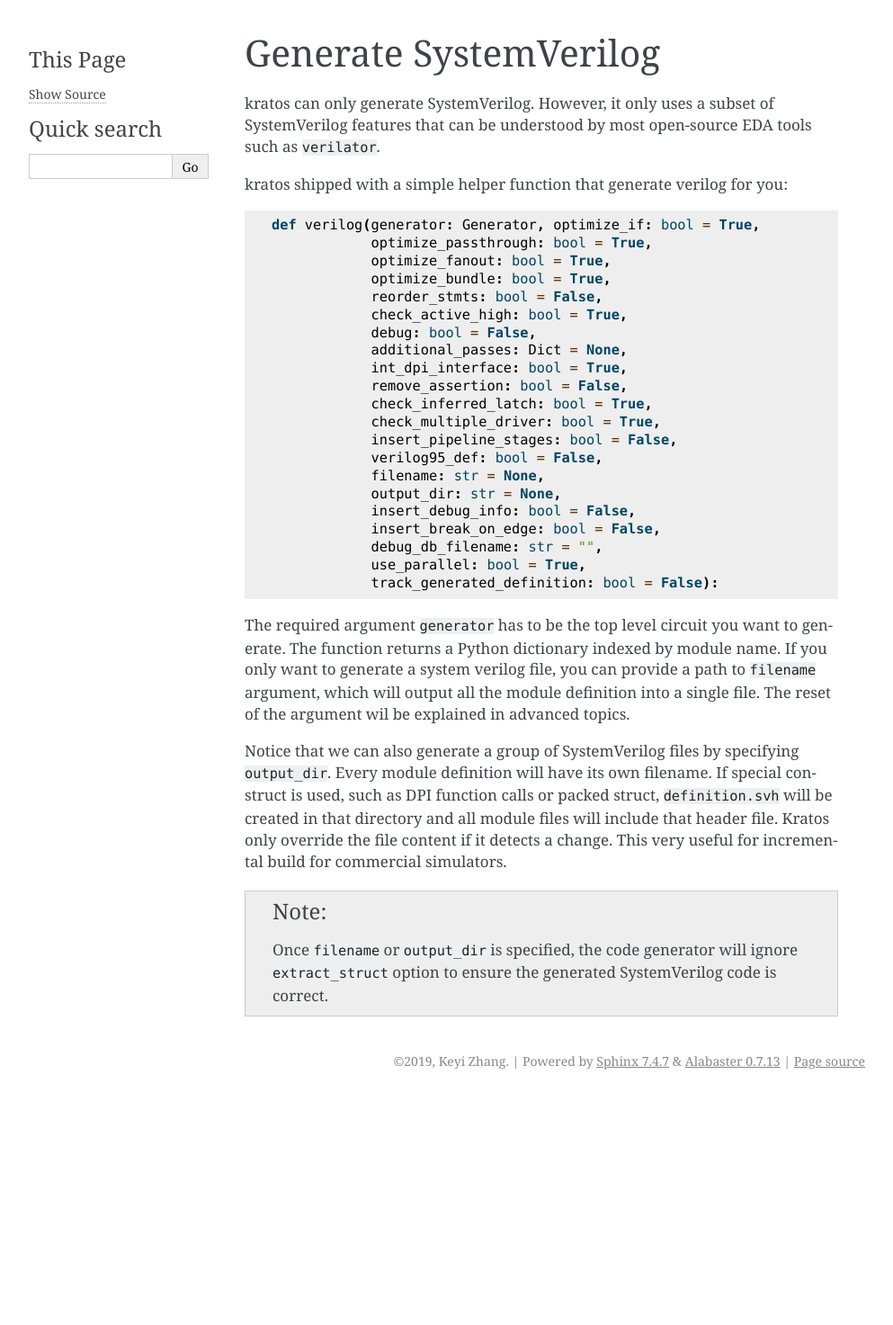
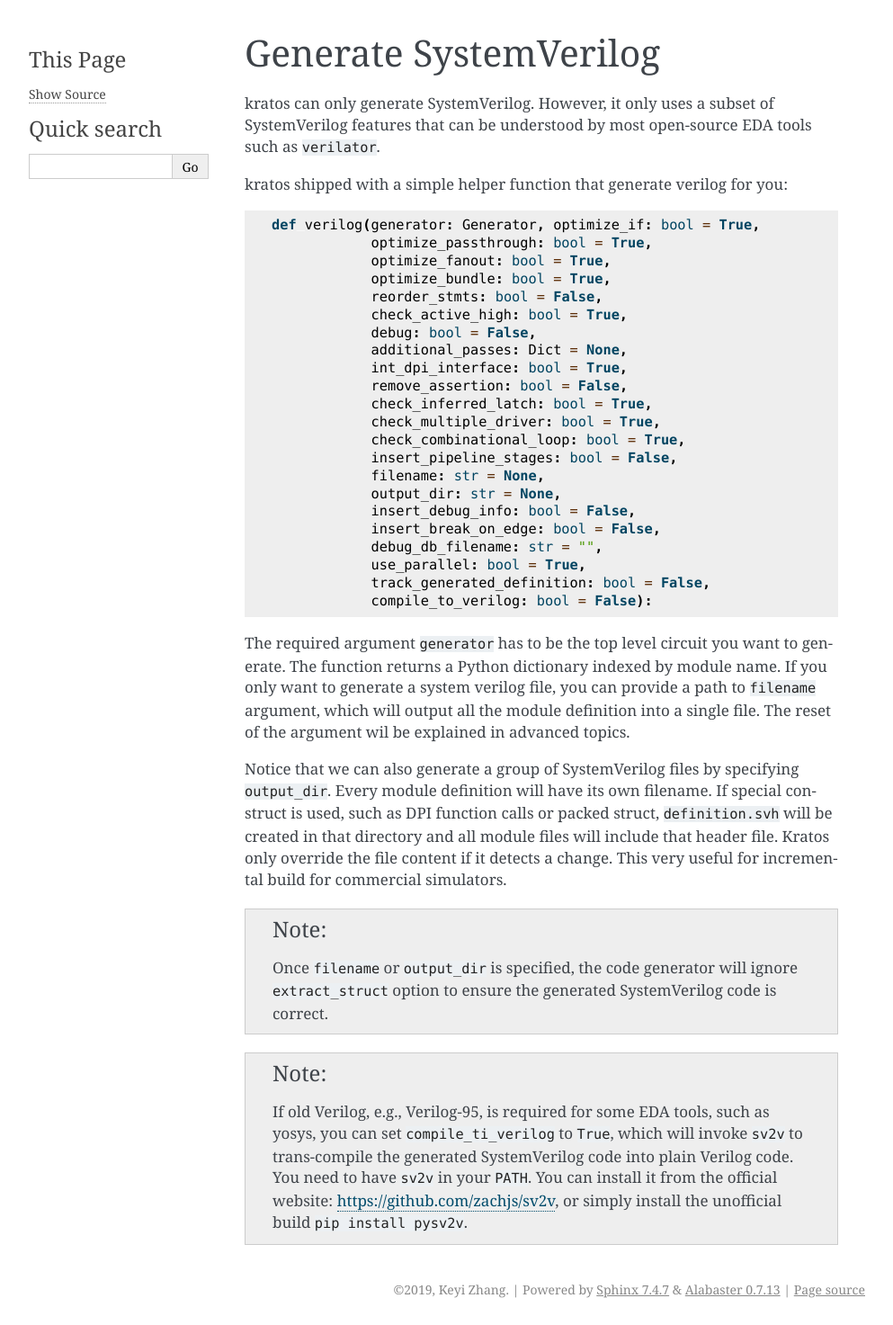
Before and after one commit to Kuree/kratos, a Sphinx documentation site: the page built from docs/verilog.rst, in a window 1280 px wide. Shown: the whole page at 90% size, without its empty margins (148-1141 px from the left). Built offline with Sphinx 7.4.7, drawn with Linux system fonts in a browser that asks for light colours; before the commit the page ends 1219 px from its top, so only the background shows below that.

Commit message:
update doc on generating old verilog

```diff
--- a/docs/verilog.rst
+++ b/docs/verilog.rst
@@ -24,15 +24,16 @@ you:
                 remove_assertion: bool = False,
                 check_inferred_latch: bool = True,
                 check_multiple_driver: bool = True,
+                check_combinational_loop: bool = True,
                 insert_pipeline_stages: bool = False,
-                verilog95_def: bool = False,
                 filename: str = None,
                 output_dir: str = None,
                 insert_debug_info: bool = False,
                 insert_break_on_edge: bool = False,
                 debug_db_filename: str = "",
                 use_parallel: bool = True,
-                track_generated_definition: bool = False):
+                track_generated_definition: bool = False,
+                compile_to_verilog: bool = False):
 
 The required argument ``generator`` has to be the top level circuit
 you want to generate. The function returns a Python dictionary indexed
@@ -53,3 +54,11 @@ build for commercial simulators.
     Once ``filename`` or ``output_dir`` is specified, the code generator
     will ignore ``extract_struct`` option to ensure the generated SystemVerilog
     code is correct.
+
+.. note::
+    If old Verilog, e.g., Verilog-95, is required for some EDA tools, such as
+    yosys, you can set ``compile_ti_verilog`` to ``True``, which will invoke
+    ``sv2v`` to trans-compile the generated SystemVerilog code into plain
+    Verilog code. You need to have ``sv2v`` in your ``PATH``. You can install
+    it from the official website: https://github.com/zachjs/sv2v, or simply
+    install the unofficial build ``pip install pysv2v``.
```
